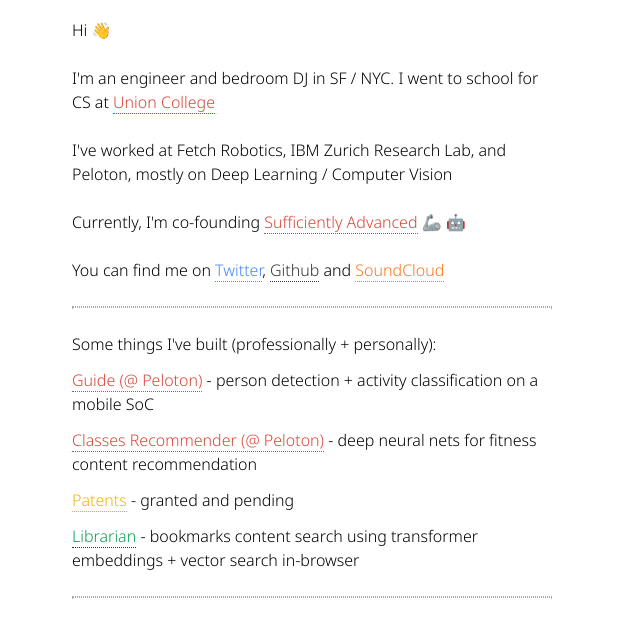
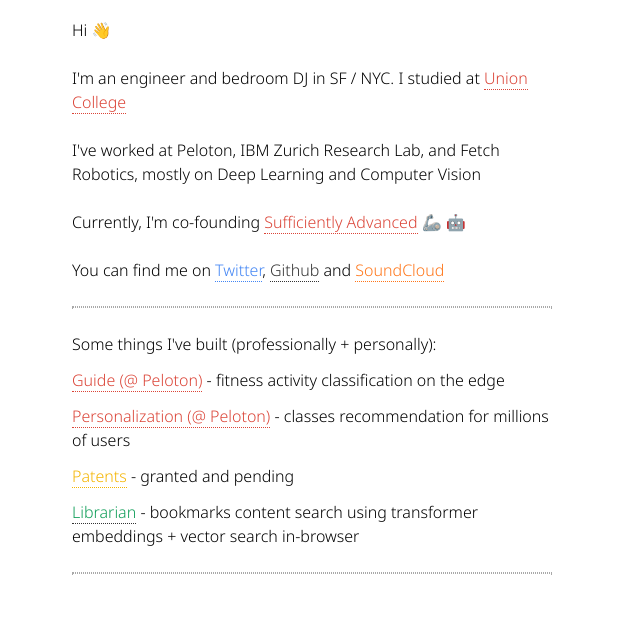
Before and after one commit to kashyapakshay/kashyapakshay.github.io, a plain HTML site: page index.html in a window 1280 px wide. Shown: the part 118-756 px from the top of the page, without its empty margins (0-640 px from the left). Drawn offline with Linux system fonts and the light colour scheme; a web font is replaced by a local one.

Commit message:
update homepage

```diff
--- a/index.html
+++ b/index.html
@@ -30,11 +30,10 @@
 					Hi 👋
 				</div>
 				<div>
-					I'm an engineer and bedroom DJ in SF / NYC. I went to school
-					for CS at <a target="_blank" href="https://www.union.edu/" class="p">Union College</a>
+					I'm an engineer and bedroom DJ in SF / NYC. I studied at <a target="_blank" href="https://www.union.edu/" class="p">Union College</a>
 				</div>
 				<div>
-					I've worked at Fetch Robotics, IBM Zurich Research Lab, and Peloton, mostly on Deep Learning / Computer Vision
+					I've worked at Peloton, IBM Zurich Research Lab, and Fetch Robotics, mostly on Deep Learning and Computer Vision
 				</div>
 				<div>
 					Currently, I'm co-founding <a target="_blank" href="http://sufadv.com" class="p">Sufficiently Advanced</a> 🦾 🤖
@@ -46,8 +45,8 @@
 				<hr />
 				<div>
 					Some things I've built (professionally + personally):<br />
-					<p><a target="_blank" href="https://www.onepeloton.com/press/articles/peloton-guide-strength" class="p">Guide (@ Peloton)</a> - person detection + activity classification on a mobile SoC</p>
-					<p><a target="_blank" href="https://www.onepeloton.com/press/articles/how-we-built-machine-learning" class="p">Classes Recommender (@ Peloton)</a> - deep neural nets for fitness content recommendation</p>
+					<p><a target="_blank" href="https://www.onepeloton.com/press/articles/peloton-guide-strength" class="p">Guide (@ Peloton)</a> - fitness activity classification on the edge</p>
+					<p><a target="_blank" href="https://www.onepeloton.com/press/articles/how-we-built-machine-learning" class="p">Personalization (@ Peloton)</a> - classes recommendation for millions of users</p>
 					<p><a target="_blank" href="https://patents.google.com/?inventor=Akshay&assignee=Peloton+Interactive%2c+Inc&oq=inventor:Akshay+assignee:(Peloton+Interactive%2c+Inc)" class="y">Patents</a> - granted and pending</p>
 					<p><a target="_blank" href="https://github.com/oto-labs/librarian" class="g">Librarian</a> - bookmarks content search using transformer embeddings + vector search in-browser</p>
 				</div>
```
